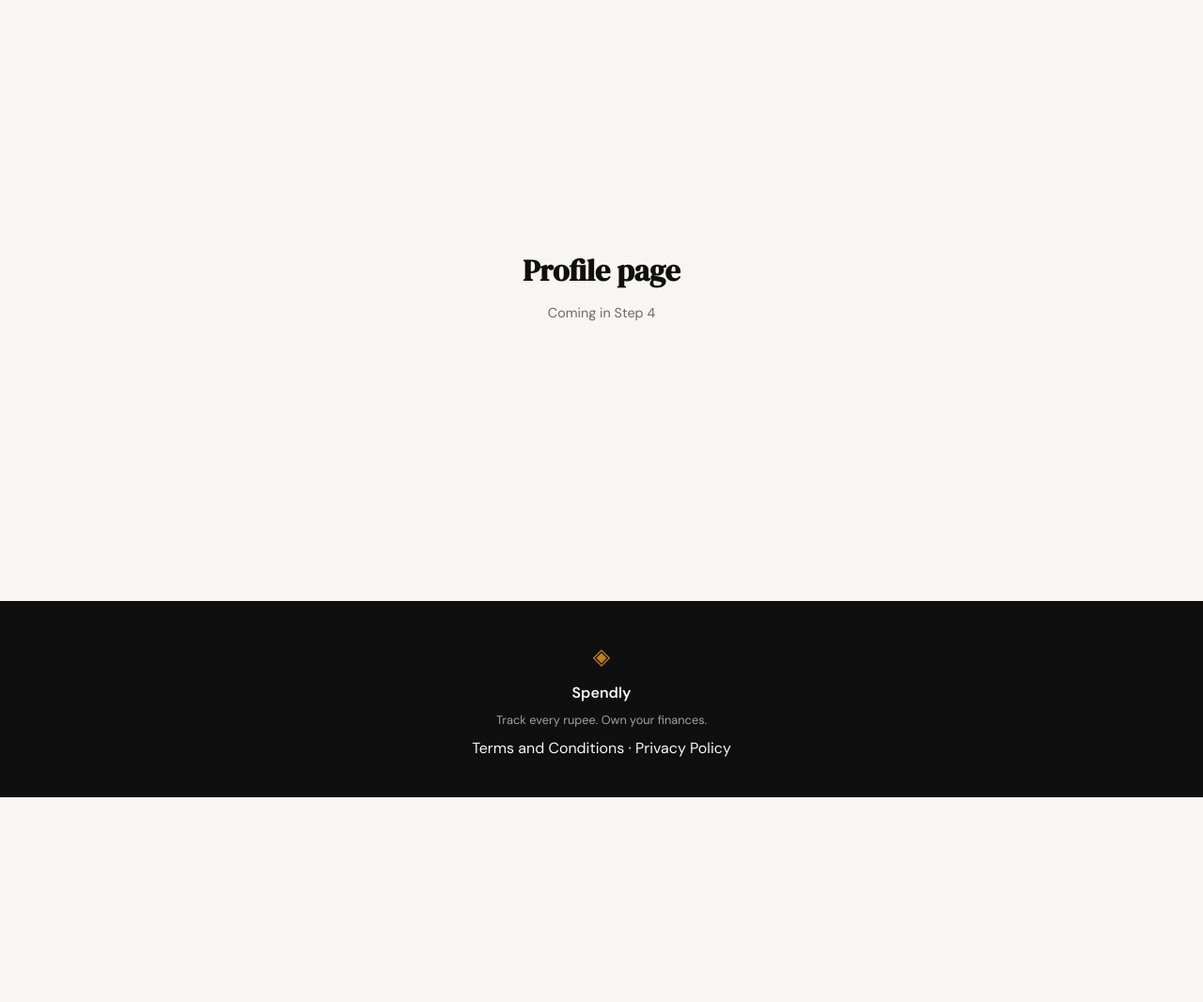
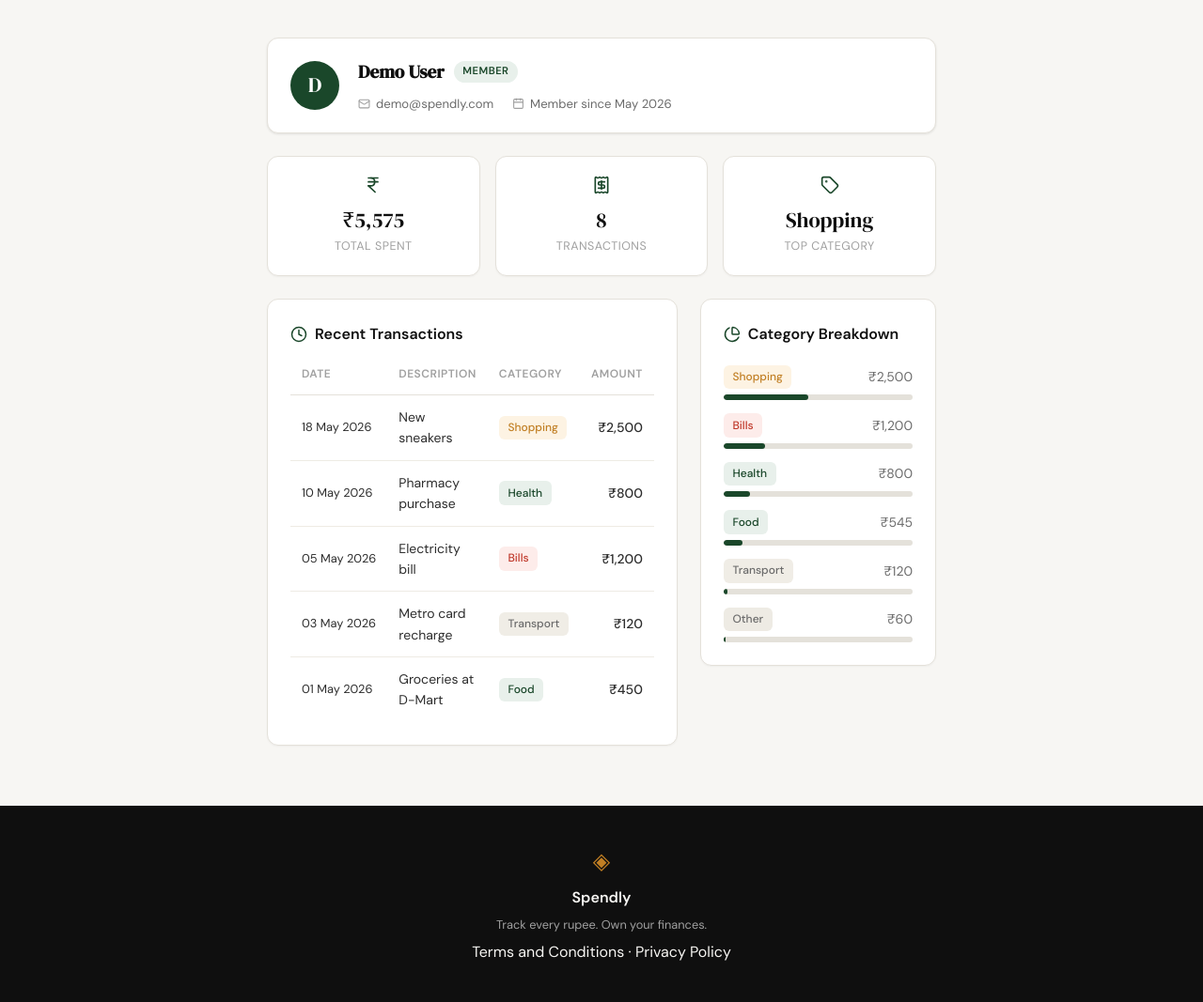
Before and after one commit to atulraj87/spendly, a Flask app: page /profile in a window 1280 px wide. Shown: the part 61-1128 px from the top of the page at 94% size. Before the commit the page ends 910 px from the top, so only its background shows below. Run offline with Flask 3, Linux system fonts and the light colour scheme; a user stored in the database is signed in; data comes from the database, SQL or seed files in the repository.

Commit message:
Add profile page UI

```diff
--- a/app.py
+++ b/app.py
@@ -1,6 +1,8 @@
 from flask import Flask, render_template, request, redirect, url_for, session
+
 from database.db import get_db, init_db, seed_db
 from werkzeug.security import generate_password_hash, check_password_hash
+from datetime import datetime
 
 app = Flask(__name__)
 app.secret_key = "spendly-dev-secret"
@@ -105,7 +107,47 @@ def logout():
 
 @app.route("/profile")
 def profile():
-    return render_template("profile.html")
+    if "user_id" not in session:
+        return redirect(url_for("login"))
+
+    db      = get_db()
+    row     = db.execute(
+        "SELECT name, email, created_at FROM users WHERE id = ?",
+        (session["user_id"],)
+    ).fetchone()
+    db.close()
+
+    if row is None:
+        session.clear()
+        return redirect(url_for("landing"))
+
+    user = {
+        "name": row["name"],
+        "email": row["email"],
+        "member_since": datetime.strptime(row["created_at"], "%Y-%m-%d %H:%M:%S").strftime("%B %Y"),
+    }
+    stats = {
+        "total_spent": "₹5,575",
+        "transactions": 8,
+        "top_category": "Shopping",
+    }
+    transactions = [
+        {"date": "18 May 2026", "description": "New sneakers",      "category": "Shopping",     "amount": "₹2,500"},
+        {"date": "10 May 2026", "description": "Pharmacy purchase",  "category": "Health",       "amount": "₹800"},
+        {"date": "05 May 2026", "description": "Electricity bill",   "category": "Bills",        "amount": "₹1,200"},
+        {"date": "03 May 2026", "description": "Metro card recharge","category": "Transport",    "amount": "₹120"},
+        {"date": "01 May 2026", "description": "Groceries at D-Mart","category": "Food",         "amount": "₹450"},
+    ]
+    categories = [
+        {"name": "Shopping",     "amount": "₹2,500", "pct": 45},
+        {"name": "Bills",        "amount": "₹1,200", "pct": 22},
+        {"name": "Health",       "amount": "₹800",   "pct": 14},
+        {"name": "Food",         "amount": "₹545",   "pct": 10},
+        {"name": "Transport",    "amount": "₹120",   "pct": 2},
+        {"name": "Other",        "amount": "₹60",    "pct": 1},
+    ]
+    return render_template("profile.html", user=user, stats=stats,
+                           transactions=transactions, categories=categories)
 
 
 @app.route("/expenses/add")
--- /dev/null
+++ b/static/css/profile.css
@@ -0,0 +1,314 @@
+/* static/css/profile.css */
+
+.profile-page {
+    max-width: 760px;
+    margin: 0 auto;
+    padding: 2.5rem 1.5rem 4rem;
+    display: flex;
+    flex-direction: column;
+    gap: 1.5rem;
+}
+
+/* ── Section 1: User info card ── */
+
+.profile-card {
+    background: var(--paper-card);
+    border: 1px solid var(--border);
+    border-radius: var(--radius-md);
+    padding: 1.25rem 1.5rem;
+    display: flex;
+    align-items: center;
+    gap: 1.25rem;
+    box-shadow: 0 1px 2px rgba(0, 0, 0, 0.04), 0 1px 3px rgba(0, 0, 0, 0.06);
+}
+
+.profile-avatar {
+    width: 52px;
+    height: 52px;
+    border-radius: 50%;
+    background: var(--accent);
+    color: var(--paper-card);
+    font-family: var(--font-display);
+    font-size: 1.4rem;
+    display: flex;
+    align-items: center;
+    justify-content: center;
+    flex-shrink: 0;
+}
+
+.profile-card-body {
+    flex: 1;
+    min-width: 0;
+}
+
+.profile-card-top {
+    display: flex;
+    align-items: center;
+    gap: 0.625rem;
+    margin-bottom: 0.5rem;
+}
+
+.profile-name {
+    font-family: var(--font-display);
+    font-size: 1.2rem;
+    color: var(--ink);
+    margin: 0;
+    white-space: nowrap;
+    overflow: hidden;
+    text-overflow: ellipsis;
+}
+
+.profile-badge {
+    display: inline-block;
+    background: var(--accent-light);
+    color: var(--accent);
+    font-size: 0.7rem;
+    font-weight: 600;
+    padding: 0.15rem 0.6rem;
+    border-radius: 999px;
+    letter-spacing: 0.04em;
+    text-transform: uppercase;
+    flex-shrink: 0;
+}
+
+.profile-info {
+    display: flex;
+    flex-direction: row;
+    gap: 1.25rem;
+    flex-wrap: wrap;
+}
+
+.profile-info-row {
+    display: flex;
+    align-items: center;
+    gap: 0.375rem;
+    color: var(--ink-muted);
+    font-size: 0.82rem;
+}
+
+.profile-info-row svg {
+    width: 13px;
+    height: 13px;
+    flex-shrink: 0;
+    stroke: var(--ink-faint);
+}
+
+/* ── Section 2: Summary stats row ── */
+
+.stats-row {
+    display: grid;
+    grid-template-columns: repeat(3, 1fr);
+    gap: 1rem;
+}
+
+.stat-card {
+    background: var(--paper-card);
+    border: 1px solid var(--border);
+    border-radius: var(--radius-md);
+    padding: 1.25rem 1rem;
+    text-align: center;
+    box-shadow: 0 1px 2px rgba(0, 0, 0, 0.04);
+}
+
+.stat-icon {
+    margin-bottom: 0.5rem;
+}
+
+.stat-icon svg {
+    width: 20px;
+    height: 20px;
+    stroke: var(--accent);
+}
+
+.stat-value {
+    font-family: var(--font-display);
+    font-size: 1.4rem;
+    color: var(--ink);
+    font-variant-numeric: tabular-nums;
+    line-height: 1.2;
+}
+
+.stat-label {
+    font-size: 0.78rem;
+    color: var(--ink-faint);
+    margin-top: 0.25rem;
+    text-transform: uppercase;
+    letter-spacing: 0.04em;
+}
+
+/* ── Bottom two-column row ── */
+
+.bottom-row {
+    display: grid;
+    grid-template-columns: 1fr 1fr;
+    gap: 1.5rem;
+    align-items: start;
+}
+
+/* ── Shared section card ── */
+
+.profile-section-card {
+    background: var(--paper-card);
+    border: 1px solid var(--border);
+    border-radius: var(--radius-md);
+    padding: 1.5rem;
+    box-shadow: 0 1px 2px rgba(0, 0, 0, 0.04);
+}
+
+.section-header {
+    display: flex;
+    align-items: center;
+    gap: 0.5rem;
+    margin-bottom: 1.25rem;
+}
+
+.section-header svg {
+    width: 18px;
+    height: 18px;
+    stroke: var(--accent);
+    flex-shrink: 0;
+}
+
+.section-title {
+    font-family: var(--font-body);
+    font-size: 1rem;
+    font-weight: 600;
+    color: var(--ink);
+    margin: 0;
+}
+
+/* ── Section 3: Transaction table ── */
+
+.table-wrapper {
+    overflow-x: auto;
+}
+
+.tx-table {
+    width: 100%;
+    border-collapse: collapse;
+    font-size: 0.875rem;
+}
+
+.tx-table th {
+    text-align: left;
+    font-size: 0.75rem;
+    font-weight: 600;
+    color: var(--ink-faint);
+    text-transform: uppercase;
+    letter-spacing: 0.04em;
+    padding: 0 0.75rem 0.75rem;
+    border-bottom: 1px solid var(--border);
+}
+
+.tx-table th.amount-col,
+.tx-table td.tx-amount {
+    text-align: right;
+}
+
+.tx-table td {
+    padding: 0.75rem;
+    color: var(--ink-soft);
+    border-bottom: 1px solid var(--border-soft);
+}
+
+.tx-table tbody tr:last-child td {
+    border-bottom: none;
+}
+
+.tx-table tbody tr:hover td {
+    background: var(--paper);
+}
+
+.tx-date {
+    color: var(--ink-faint);
+    white-space: nowrap;
+    font-size: 0.8rem;
+}
+
+.tx-amount {
+    font-variant-numeric: tabular-nums;
+    font-weight: 500;
+    color: var(--ink);
+    white-space: nowrap;
+}
+
+/* ── Section 4: Category breakdown ── */
+
+.category-list {
+    display: flex;
+    flex-direction: column;
+    gap: 0.875rem;
+}
+
+.category-row {
+    display: flex;
+    flex-direction: column;
+    gap: 0.375rem;
+}
+
+.category-meta {
+    display: flex;
+    justify-content: space-between;
+    align-items: center;
+    font-size: 0.875rem;
+}
+
+.category-amount {
+    color: var(--ink-muted);
+    font-variant-numeric: tabular-nums;
+}
+
+.category-bar-track {
+    height: 6px;
+    background: var(--border);
+    border-radius: 999px;
+    overflow: hidden;
+}
+
+.category-bar-fill {
+    height: 100%;
+    background: var(--accent);
+    border-radius: 999px;
+}
+
+/* ── Category badges ── */
+
+.category-badge {
+    display: inline-block;
+    font-size: 0.75rem;
+    font-weight: 500;
+    padding: 0.2rem 0.6rem;
+    border-radius: var(--radius-sm);
+    background: var(--paper-warm);
+    color: var(--ink-soft);
+}
+
+.category-badge.category-shopping  { background: var(--accent-2-light); color: var(--accent-2); }
+.category-badge.category-food      { background: var(--accent-light);   color: var(--accent); }
+.category-badge.category-bills     { background: var(--danger-light);   color: var(--danger); }
+.category-badge.category-health    { background: var(--accent-light);   color: var(--accent); }
+.category-badge.category-transport { background: var(--paper-warm);     color: var(--ink-muted); }
+.category-badge.category-other     { background: var(--border-soft);    color: var(--ink-muted); }
+.category-badge.category-entertainment { background: var(--accent-2-light); color: var(--accent-2); }
+
+/* ── Responsive ── */
+
+@media (max-width: 560px) {
+    .stats-row {
+        grid-template-columns: 1fr;
+    }
+
+    .profile-page {
+        padding: 1.5rem 1rem 3rem;
+    }
+
+    .profile-card {
+        flex-direction: column;
+        align-items: flex-start;
+        gap: 0.75rem;
+    }
+
+    .bottom-row {
+        grid-template-columns: 1fr;
+    }
+}
--- a/templates/base.html
+++ b/templates/base.html
@@ -20,7 +20,7 @@
             </a>
             <div class="nav-links">
                 {% if session.get('user_id') %}
-                    <span class="nav-username">{{ session['user_name'] }}</span>
+                    <a href="{{ url_for('profile') }}" class="nav-username">{{ session['user_name'] }}</a>
                     <a href="{{ url_for('logout') }}" class="nav-cta">Sign out</a>
                 {% else %}
                     <a href="{{ url_for('login') }}">Sign in</a>
--- a/templates/profile.html
+++ b/templates/profile.html
@@ -2,13 +2,113 @@
 
 {% block title %}Profile — Spendly{% endblock %}
 
+{% block head %}
+<link rel="stylesheet" href="{{ url_for('static', filename='css/profile.css') }}">
+{% endblock %}
+
 {% block content %}
-<section class="auth-section">
-    <div class="auth-container">
-        <div class="auth-header">
-            <h1 class="auth-title">Profile page</h1>
-            <p class="auth-subtitle">Coming in Step 4</p>
+<div class="profile-page">
+
+    <!-- Section 1: User info card -->
+    <div class="profile-card">
+        <div class="profile-avatar">{{ user.name[0].upper() }}</div>
+        <div class="profile-card-body">
+            <div class="profile-card-top">
+                <h1 class="profile-name">{{ user.name }}</h1>
+                <span class="profile-badge">Member</span>
+            </div>
+            <div class="profile-info">
+                <div class="profile-info-row">
+                    <i data-lucide="mail"></i>
+                    <span>{{ user.email }}</span>
+                </div>
+                <div class="profile-info-row">
+                    <i data-lucide="calendar"></i>
+                    <span>Member since {{ user.member_since }}</span>
+                </div>
+            </div>
         </div>
     </div>
-</section>
+
+    <!-- Section 2: Summary stats row -->
+    <div class="stats-row">
+        <div class="stat-card">
+            <div class="stat-icon"><i data-lucide="indian-rupee"></i></div>
+            <div class="stat-value">{{ stats.total_spent }}</div>
+            <div class="stat-label">Total Spent</div>
+        </div>
+        <div class="stat-card">
+            <div class="stat-icon"><i data-lucide="receipt"></i></div>
+            <div class="stat-value">{{ stats.transactions }}</div>
+            <div class="stat-label">Transactions</div>
+        </div>
+        <div class="stat-card">
+            <div class="stat-icon"><i data-lucide="tag"></i></div>
+            <div class="stat-value">{{ stats.top_category }}</div>
+            <div class="stat-label">Top Category</div>
+        </div>
+    </div>
+
+    <!-- Sections 3 & 4: side by side -->
+    <div class="bottom-row">
+
+        <!-- Section 3: Transaction history table -->
+        <div class="profile-section-card">
+            <div class="section-header">
+                <i data-lucide="clock"></i>
+                <h2 class="section-title">Recent Transactions</h2>
+            </div>
+            <div class="table-wrapper">
+                <table class="tx-table">
+                    <thead>
+                        <tr>
+                            <th>Date</th>
+                            <th>Description</th>
+                            <th>Category</th>
+                            <th class="amount-col">Amount</th>
+                        </tr>
+                    </thead>
+                    <tbody>
+                        {% for tx in transactions %}
+                        <tr>
+                            <td class="tx-date">{{ tx.date }}</td>
+                            <td>{{ tx.description }}</td>
+                            <td><span class="category-badge category-{{ tx.category | lower }}">{{ tx.category }}</span></td>
+                            <td class="tx-amount">{{ tx.amount }}</td>
+                        </tr>
+                        {% endfor %}
+                    </tbody>
+                </table>
+            </div>
+        </div>
+
+        <!-- Section 4: Category breakdown -->
+        <div class="profile-section-card">
+            <div class="section-header">
+                <i data-lucide="pie-chart"></i>
+                <h2 class="section-title">Category Breakdown</h2>
+            </div>
+            <div class="category-list">
+                {% for cat in categories %}
+                <div class="category-row">
+                    <div class="category-meta">
+                        <span class="category-badge category-{{ cat.name | lower }}">{{ cat.name }}</span>
+                        <span class="category-amount">{{ cat.amount }}</span>
+                    </div>
+                    <div class="category-bar-track">
+                        <div class="category-bar-fill" style="width: {{ cat.pct }}%"></div>
+                    </div>
+                </div>
+                {% endfor %}
+            </div>
+        </div>
+
+    </div>
+
+</div>
 {% endblock %}
+
+{% block scripts %}
+<script src="https://unpkg.com/lucide@latest"></script>
+<script>lucide.createIcons();</script>
+{% endblock %}
```
Also changed, not shown: .claude/specs/04-profile-page.md.
